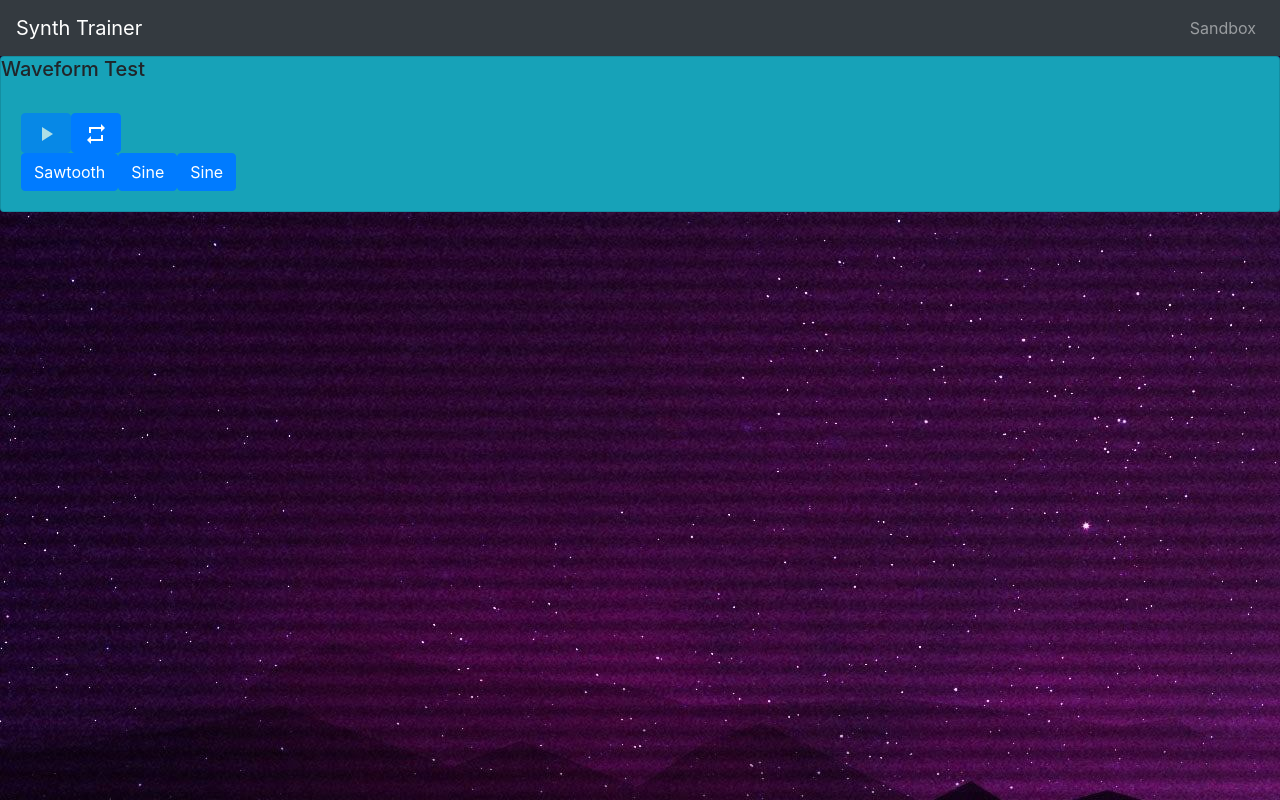
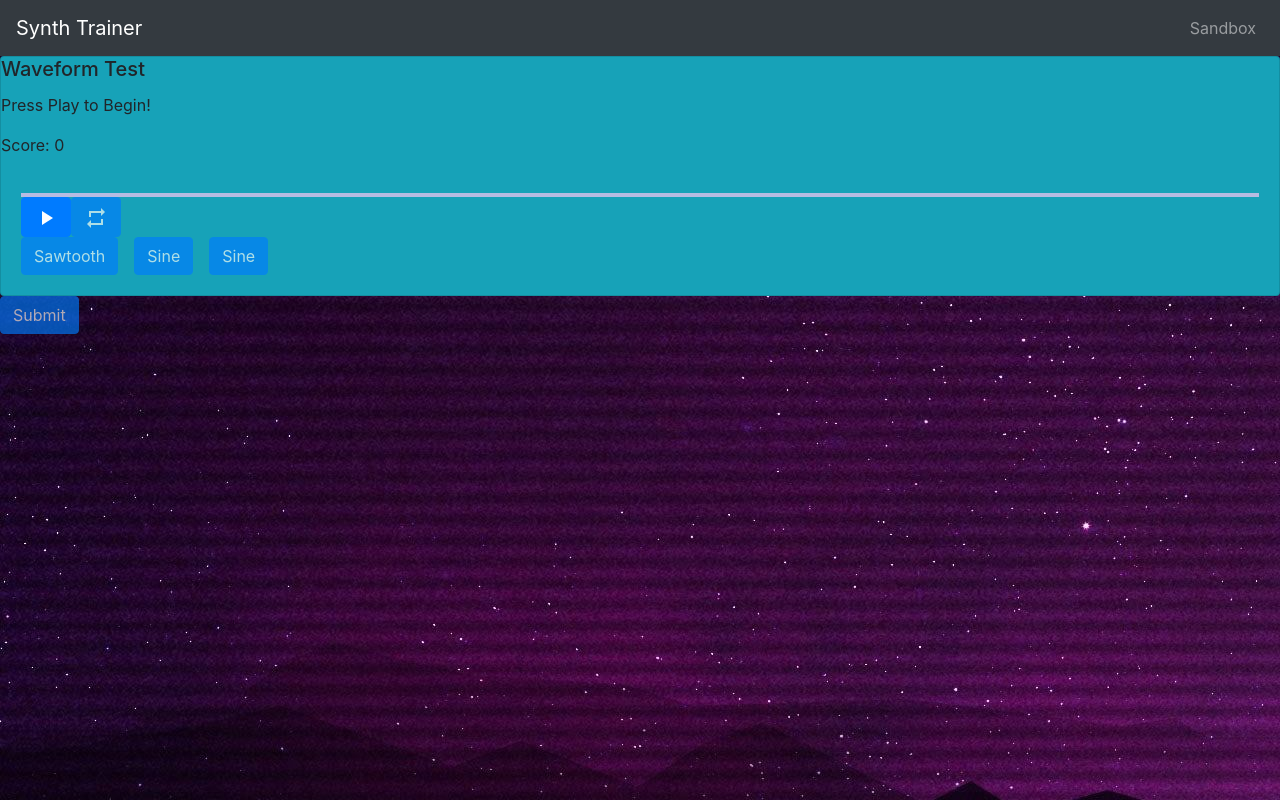
Before and after one commit to alvinlai808/Synth-Trainer, a React (Create React App) app in the folder synth-trainer/: page /module1/test in a window 1280 px wide. Built offline with nearby package versions, Linux system fonts and the light colour scheme; no server answers.

Commit message:
modify user interaction

```diff
--- a/synth-trainer/src/Components/ModuleComponents/MainWaveformTest.jsx
+++ b/synth-trainer/src/Components/ModuleComponents/MainWaveformTest.jsx
@@ -8,45 +8,74 @@
 // ( ) after 10 the user can click see score to view results
 
 import React, { useState } from "react";
-import { Card, Button, Form } from "react-bootstrap";
+import { Card, Button } from "react-bootstrap";
+import Grid from "@material-ui/core/Grid";
 import PlayArrow from "@material-ui/icons/PlayArrow";
 import Repeat from "@material-ui/icons/Repeat";
+import { LinearProgress } from "@material-ui/core";
+
+let [score, current] = [0, 0];
+const waveforms = ["sine", "square", "sawtooth"];
 
 const MainWaveformTest = () => {
-  const waveforms = ["sine", "square", "sawtooth"];
   const [userGuess, setUserGuess] = useState([false, ""]);
   const [waveform, setWaveform] = useState("sine");
+  const [canPlayNewSound, setCanPlayNewSound] = useState(true);
 
   const handleButton = (event) => {
     const { name } = event.currentTarget;
 
     if (name === "playSound") {
       setUserGuess([false, ""]);
+      current += 1;
+      setCanPlayNewSound(false);
       setWaveform(waveforms[Math.floor(Math.random() * waveforms.length)]);
       // Play Sound
       // Set play to disabled
       // Set replay to enabled
+      return;
     }
 
-    if (name === "repeatSound") {
-      // Repeat sound
-    } else {
+    if (name === "replaySound") {
+      // Replay sound
+      return;
+    }
     setUserGuess([true, name]);
+    if (name === waveform) {
+      score += 1;
     }
+    setCanPlayNewSound(true);
   };
 
   return (
     <div>
       <Card bg="info">
         <Card.Title>Waveform Test</Card.Title>
+        <Card.Text>
+          {current === 0 ? "Press Play to Begin!" : "Wave: " + current}
+        </Card.Text>
+        <Card.Text>Score: {score}</Card.Text>
         <Card.Body>
-          <Button name="playSound" onClick={handleButton} disabled="false">
+          <LinearProgress
+            variant="determinate"
+            value={current * 10}
+          ></LinearProgress>
+          <Button
+            name="playSound"
+            onClick={handleButton}
+            disabled={!canPlayNewSound || (current === 10 && userGuess[0])}
+          >
             <PlayArrow />
           </Button>
-          <Button name="replaySond" onClick={handleButton}>
+          <Button
+            name="replaySound"
+            onClick={handleButton}
+            disabled={canPlayNewSound || (current === 10 && userGuess[0])}
+          >
             <Repeat />
           </Button>
-          <Form>
+          <Grid container spacing={2}>
+            <Grid item>
               <Button
                 name="sawtooth"
                 variant={
@@ -59,9 +88,12 @@ const MainWaveformTest = () => {
                     : "primary"
                 }
                 onClick={handleButton}
+                disabled={canPlayNewSound || (current === 10 && userGuess[0])}
               >
                 Sawtooth
               </Button>
+            </Grid>
+            <Grid item>
               <Button
                 variant={
                   userGuess[0] && waveform === "sine"
@@ -74,9 +106,12 @@ const MainWaveformTest = () => {
                 }
                 name="sine"
                 onClick={handleButton}
+                disabled={canPlayNewSound || (current === 10 && userGuess[0])}
               >
                 Sine
               </Button>
+            </Grid>
+            <Grid item>
               <Button
                 variant={
                   userGuess[0] && waveform === "square"
@@ -89,12 +124,21 @@ const MainWaveformTest = () => {
                 }
                 name="square"
                 onClick={handleButton}
+                disabled={canPlayNewSound || (current === 10 && userGuess[0])}
               >
                 Sine
               </Button>
-          </Form>
+            </Grid>
+          </Grid>
         </Card.Body>
       </Card>
+      <Button
+        name="submit"
+        onClick={handleButton}
+        disabled={!(current === 10 && userGuess[0])}
+      >
+        Submit
+      </Button>
     </div>
   );
 };
```
Lines whose indentation alone changed are shown as unchanged.
